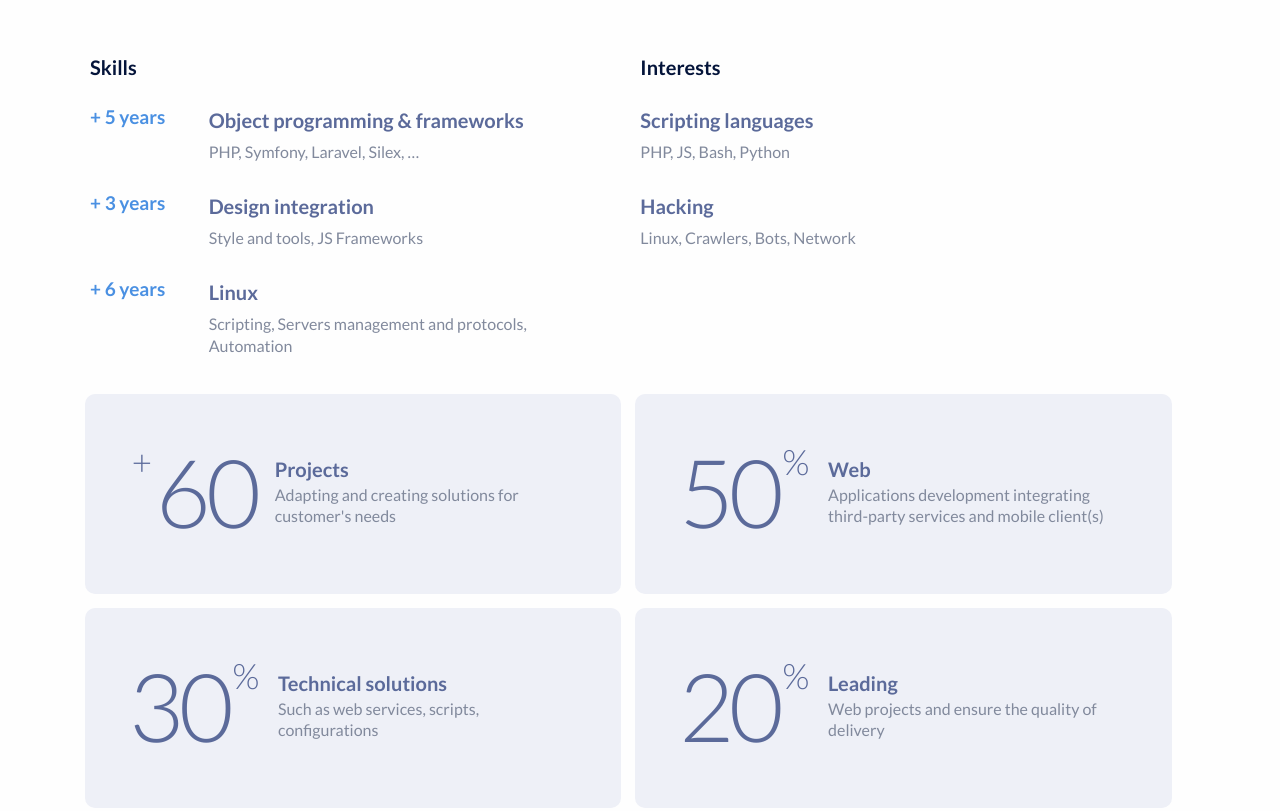
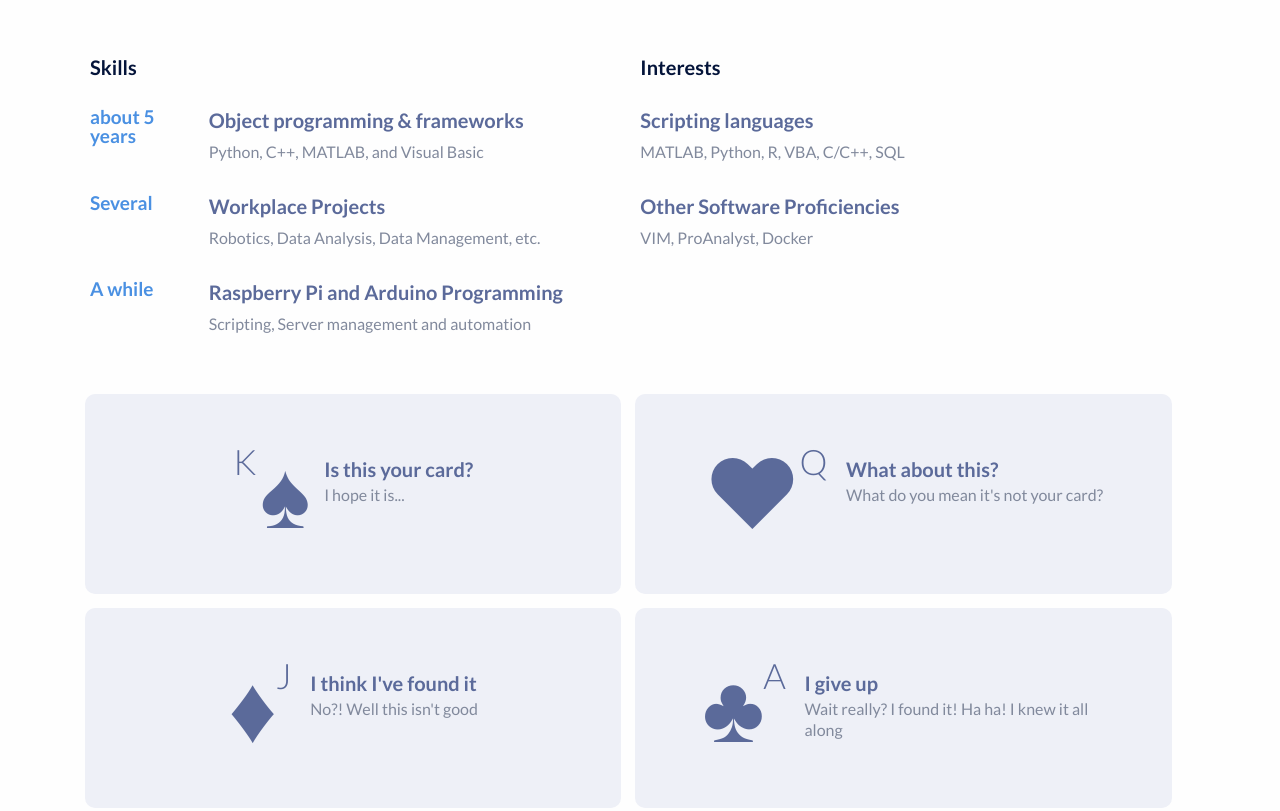
Before and after one commit to degibbons/degibbons.github.io, a plain HTML site: page index.html in a window 1280 px wide. Shown: the part 337-1148 px from the top of the page. Drawn offline with Linux system fonts and the light colour scheme.

Commit message:
Text Editing

```diff
--- a/index.html
+++ b/index.html
@@ -25,26 +25,26 @@ for the NYIT Anatomy Department</h2>
 			<h2 class="section-title">Skills</h2>
 
 			<div class="list-card">
-				<span class="exp">+ 5 years</span>
+				<span class="exp">about 5 years</span>
 				<div>
 					<h3>Object programming & frameworks</h3>
-					<span>PHP, Symfony, Laravel, Silex, …</span>
+					<span>Python, C++, MATLAB, and Visual Basic</span>
 				</div>
 			</div>
 
 			<div class="list-card">
-				<span class="exp">+ 3 years</span>
+				<span class="exp">Several</span>
 				<div>
-					<h3>Design integration</h3>
-					<span>Style and tools, JS Frameworks</span>
+					<h3>Workplace Projects</h3>
+					<span>Robotics, Data Analysis, Data Management, etc.</span>
 				</div>
 			</div>
 
 			<div class="list-card">
-				<span class="exp">+ 6 years</span>
+				<span class="exp">A while</span>
 				<div>
-					<h3>Linux</h3>
-					<span>Scripting, Servers management and protocols, Automation</span>
+					<h3>Raspberry Pi and Arduino Programming</h3>
+					<span>Scripting, Server management and automation</span>
 				</div>
 			</div>
 
@@ -56,14 +56,14 @@ for the NYIT Anatomy Department</h2>
 				<div class="list-card">
 					<div>
 						<h3>Scripting languages</h3>
-						<span>PHP, JS, Bash, Python</span>
+						<span>MATLAB, Python, R, VBA, C/C++, SQL</span>
 					</div>
 				</div>
 
 				<div class="list-card">
 					<div>
-						<h3>Hacking</h3>
-						<span>Linux, Crawlers, Bots, Network</span>
+						<h3>Other Software Proficiencies</h3>
+						<span>VIM, ProAnalyst, Docker</span>
 					</div>
 				</div>
 		</div>
@@ -75,52 +75,52 @@ for the NYIT Anatomy Department</h2>
 
 		<div class="card">
 			<div class="skill-level">
-				<span>+</span>
-				<h2>60</h2>
+				<span>K</span>
+				<h2>♠</h2>
 			</div>
 
 			<div class="skill-meta">
-				<h3>Projects</h3>
-				<span>Adapting and creating solutions for customer's needs</span>
+				<h3>Is this your card?</h3>
+				<span>I hope it is...</span>
 			</div>
 		</div>
 
 
 		<div class="card">
 			<div class="skill-level">
-				<h2>50</h2>
-				<span>%</span>
+				<h2>♥</h2>
+				<span>Q</span>
 			</div>
 
 			<div class="skill-meta">
-				<h3>Web</h3>
-				<span>Applications development integrating third-party services and mobile client(s)</span>
+				<h3>What about this?</h3>
+				<span>What do you mean it's not your card?</span>
 			</div>
 		</div>
 
 
 		<div class="card">
 			<div class="skill-level">
-				<h2>30</h2>
-				<span>%</span>
+				<h2>♦</h2>
+				<span>J</span>
 			</div>
 
 			<div class="skill-meta">
-				<h3>Technical solutions</h3>
-				<span>Such as web services, scripts, configurations</span>
+				<h3>I think I've found it</h3>
+				<span>No?! Well this isn't good</span>
 			</div>
 		</div>
 
 
 		<div class="card">
 			<div class="skill-level">
-				<h2>20</h2>
-				<span>%</span>
+				<h2>♣</h2>
+				<span>A</span>
 			</div>
 
 			<div class="skill-meta">
-				<h3>Leading</h3>
-				<span>Web projects and ensure the quality of delivery</span>
+				<h3>I give up</h3>
+				<span>Wait really? I found it! Ha ha! I knew it all along</span>
 			</div>
 		</div>
 
```
